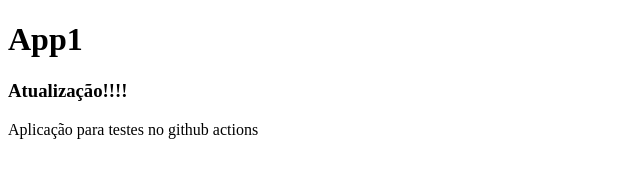
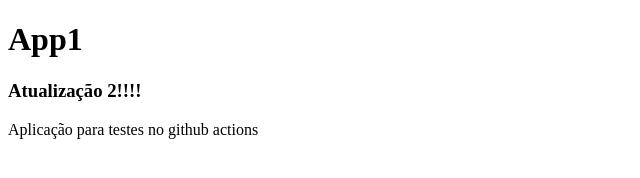
Before and after one commit to rafaelsdomingos/app1, a plain HTML site: page index.html in a window 1280 px wide. Shown: the full height of the page, 0-640 px from the left. Drawn offline with Linux system fonts and the light colour scheme.

Commit message:
Atualização do h3

```diff
--- a/index.html
+++ b/index.html
@@ -7,7 +7,7 @@
 </head>
 <body>
     <h1>App1</h1>
-    <h3>Atualização!!!!</h3>
+    <h3>Atualização 2!!!!</h3>
     <p>Aplicação para testes no github actions</p>
 </body>
 </html>
```
